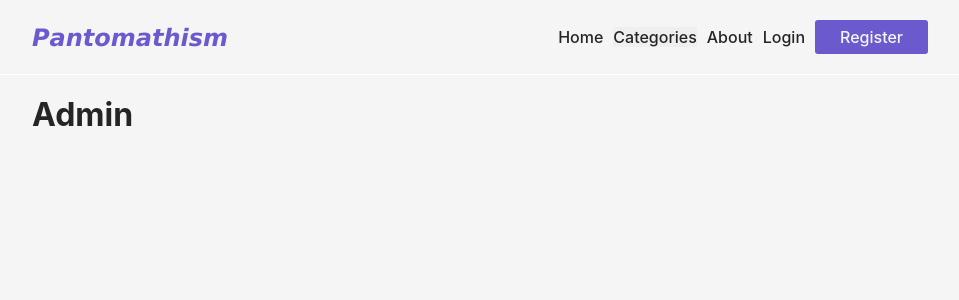
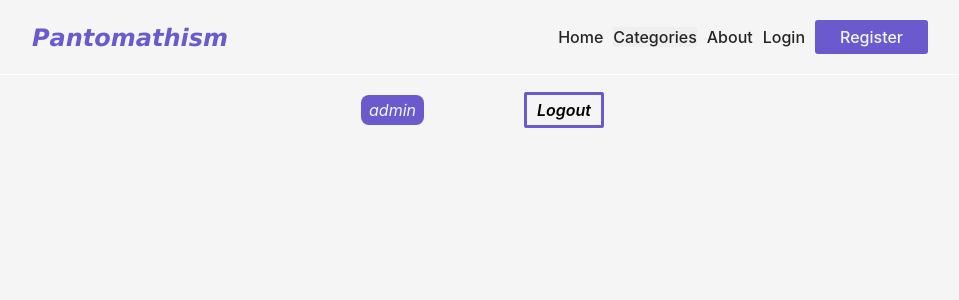
Before and after one commit to irfanshadikrishad/pantomathism, a React (Create React App) app in the folder client/: page /panel/admin in a window 1280 px wide. Shown: the top 300 px of the page, without its empty margins (160-1119 px from the left). Built offline with nearby package versions, Linux system fonts and the light colour scheme; no server answers.

Commit message:
admin panel stable with logout

```diff
--- a/client/src/components/Admin.jsx
+++ b/client/src/components/Admin.jsx
@@ -1,9 +1,41 @@
-import React from "react";
+import React, { useEffect, useState } from "react";
+import { useNavigate, NavLink } from "react-router-dom";
 
 export default function Admin() {
+    const navigate = useNavigate();
+    const [admin, setAdmin] = useState({});
+    const callAdmin = async () => {
+        const response = await fetch('http://localhost:3001/panel/admin', {
+            method: "GET",
+            headers: {
+                Accept: "application/json",
+                "Content-Type": "application/json"
+            },
+            credentials: "include"
+        })
+        const data = await response.json();
+        console.log(data);
+        setAdmin(data);
+        if (response.status === 200) {
+
+        } else {
+            navigate('/panel');
+        }
+    }
+    useEffect(() => {
+        callAdmin();
+    })
     return (
         <div className="container page">
-            <h1>Admin</h1>
+            <div className="admin__header">
+                <div className="admin__user">
+                    <h1>{admin.name}</h1>
+                    <p className="admin__tag">Admin</p>
+                </div>
+                <div>
+                    <NavLink to="/logout" className="admin__logout">Logout</NavLink>
+                </div>
+            </div>
         </div>
     )
 }
--- a/client/src/index.css
+++ b/client/src/index.css
@@ -432,3 +432,38 @@ form.panel__form {
     align-items: center;
     justify-content: center;
 }
+
+.admin__user {
+    display: flex;
+    align-items: center;
+    gap: 5px;
+    justify-content: center;
+}
+
+p.admin__tag {
+    background-color: var(--primary);
+    color: var(--background);
+    padding: 5px 8px;
+    border-radius: 8px;
+    font-style: italic;
+    text-transform: lowercase;
+}
+
+.admin__header {
+    display: flex;
+    align-items: center;
+    justify-content: center;
+    gap: 100px;
+}
+
+.admin__logout {
+    border: 3px solid var(--primary);
+    font-size: 1rem;
+    color: black;
+    padding: 5px 10px;
+    border-radius: 2px;
+    cursor: pointer;
+    text-decoration: none;
+    font-style: italic;
+    font-weight: 600;
+}
```
Also changed, not shown: 2 other files (tests, documents, lock files or other folders).
